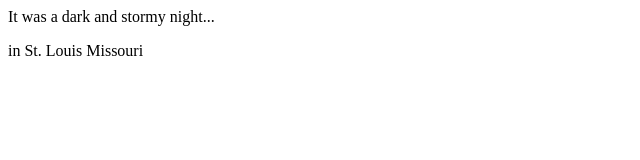
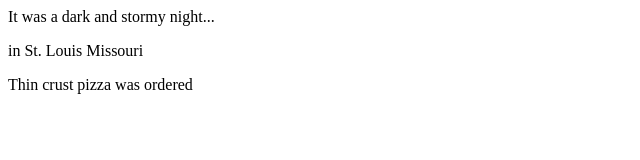
Before and after one commit to krgirard33/fireside-story, a plain HTML site: page index.html in a window 1280 px wide. Shown: the whole page, without its empty margins (0-640 px from the left). Drawn offline with Linux system fonts and the light colour scheme.

Commit message:
Ordered pizza

```diff
--- a/index.html
+++ b/index.html
@@ -3,5 +3,6 @@
   <body>
     <p>It was a dark and stormy night...</p>
     <p>in St. Louis Missouri </p>
+    <p>Thin crust pizza was ordered</p>
   </body>
 </html>
```
